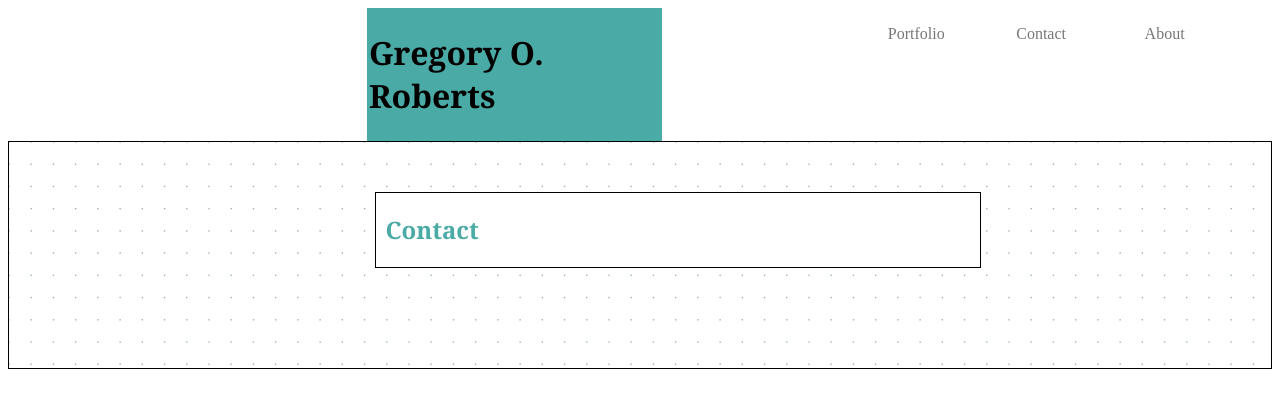
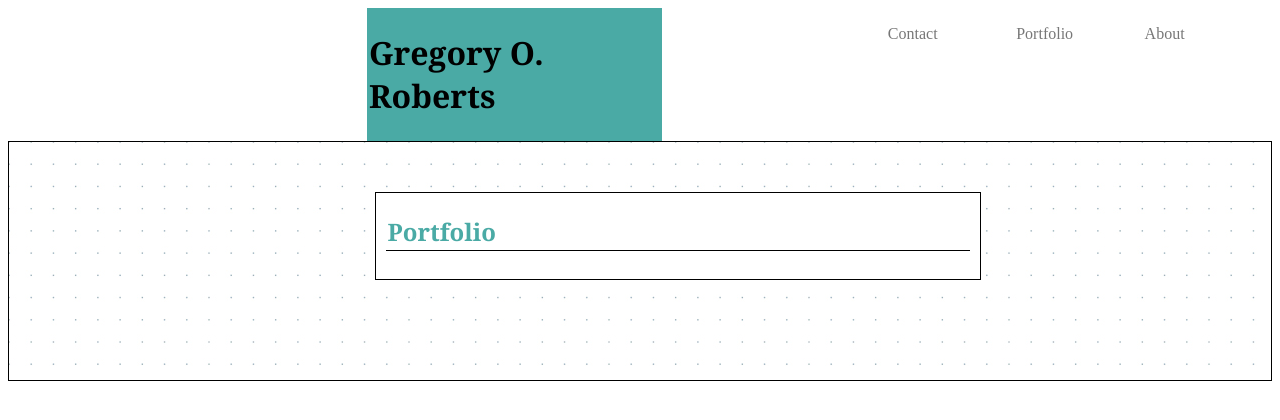
Before and after one commit to groberts31/homework1, a plain HTML site: page portfolio.html in a window 1280 px wide. Drawn offline with Linux system fonts and the light colour scheme.

Commit message:
added break line on all pages

```diff
--- a/assets/style.css
+++ b/assets/style.css
@@ -57,15 +57,15 @@ a:link {
     float: left;
     background-color: #ffffff;
     font-family: 'Georgia', Times, 'Times New Roman', serif;
-    width: 33%;
+    width: 32%;
     color: #4aaaa5;
     text-align: left;
     border-color: #cccccc;
-    height: 10px;
-    padding: 0;
+    height: 9px;
+    padding: 2px;
 }
 .body {
-    padding: 15px;
+    padding: 5px;
     overflow: auto;
     background-color: #ffffff;
     font-family: 'Arial', 'Helvetica Neue', Helvetica, sans-serif;
@@ -73,7 +73,6 @@ a:link {
     width: 95%;
     color: #777777;
     height: 200px;
-    margin-bottom: 20px;
     text-align: left;
 }
 .image {
--- a/portfolio.html
+++ b/portfolio.html
@@ -15,20 +15,22 @@
 
     <p id="About"><a href="#">About</a></p>
 
-    <p id="Portfolio"><a href="#">Contact</a></p>
+    <p id="Portfolio"><a href="#">Portfolio</a></p>
 
-    <p id="Contact"><a href="#">Portfolio</a></p>
+    <p id="Contact"><a href="#">Contact</a></p>
 
     <div class="clearfix"></div>
 
     <div class="backgroundborder">
         <div class="bodyborder">
             <div class="header">
-            <h2>Contact</h2>
+            <h2>Portfolio</h2>
             </div>
+            <div class="clearfix"></div>
             <br>
             <br>
-            <br>
+            <hr size="1" color="black" align="left">
+            </hr>
         </div>
     </div>
 </body>
```
Also changed, not shown: contact.html (+2 -0 lines), index.html (+2 -0 lines).
